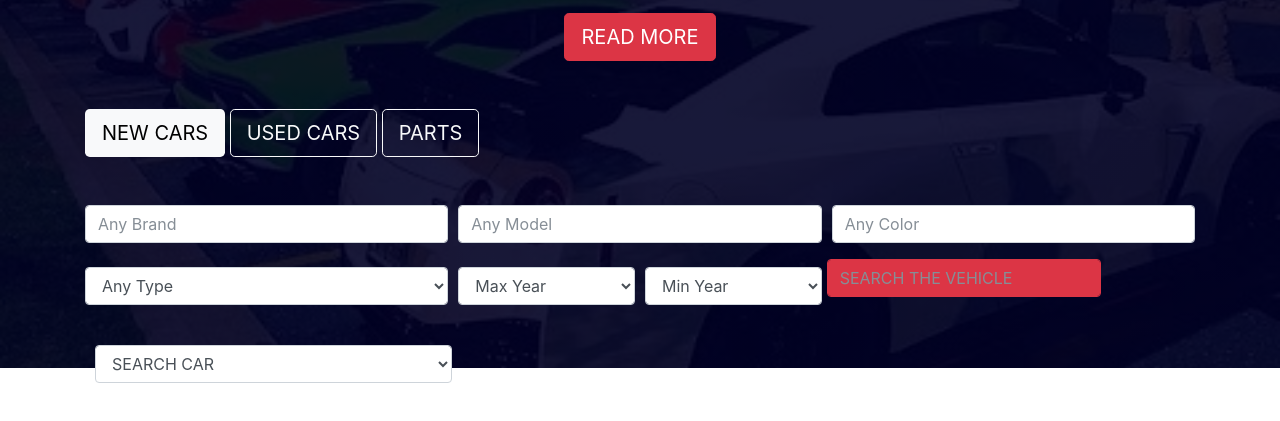
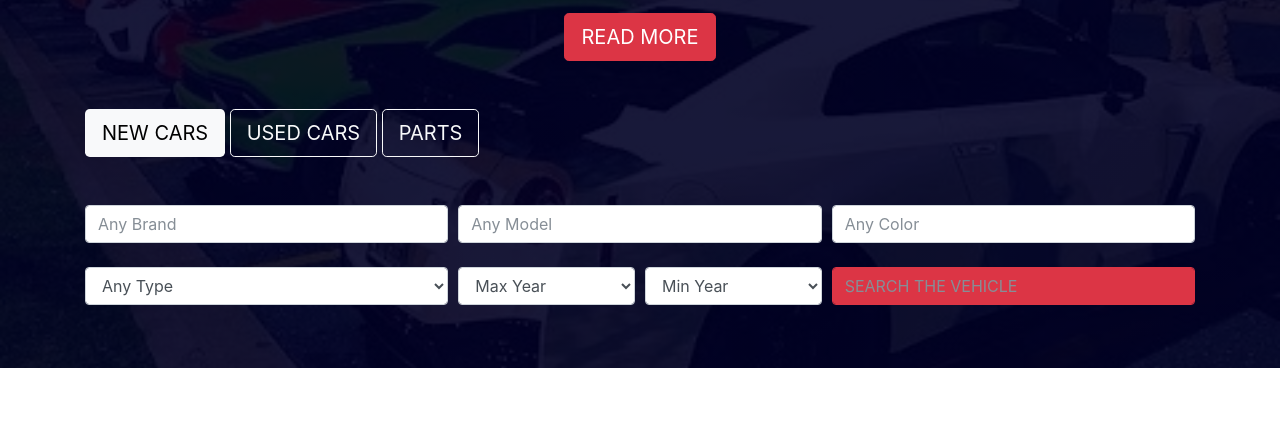
Before and after one commit to edidiongonoyom/first-bootstrap, a plain HTML site: page index.html in a window 1280 px wide. Shown: the part 327-748 px from the top of the page. Drawn offline with nearby package versions, Linux system fonts and the light colour scheme.

Commit message:
i added something new

```diff
--- a/index.html
+++ b/index.html
@@ -180,18 +180,9 @@
 
                       </div>
 
-                   <div class="mt-3">
+                   <div class="col-md-4 mt-4">
                     <input type="text" class="form-control btn-danger" placeholder="SEARCH THE VEHICLE">
                   </div>
-                  <div class="container">
-                    <div class="form-row">
-                      <div class="form-group col-md-4">
-                         <label for="inputState"></label>
-                            <select id="inputstate" class="form-control" placeholder="">
-                              <option selected>SEARCH CAR</option>
-                              <option></option>
-                            </select>
-                          </div>
 
                      </div>
                     </div>
```
